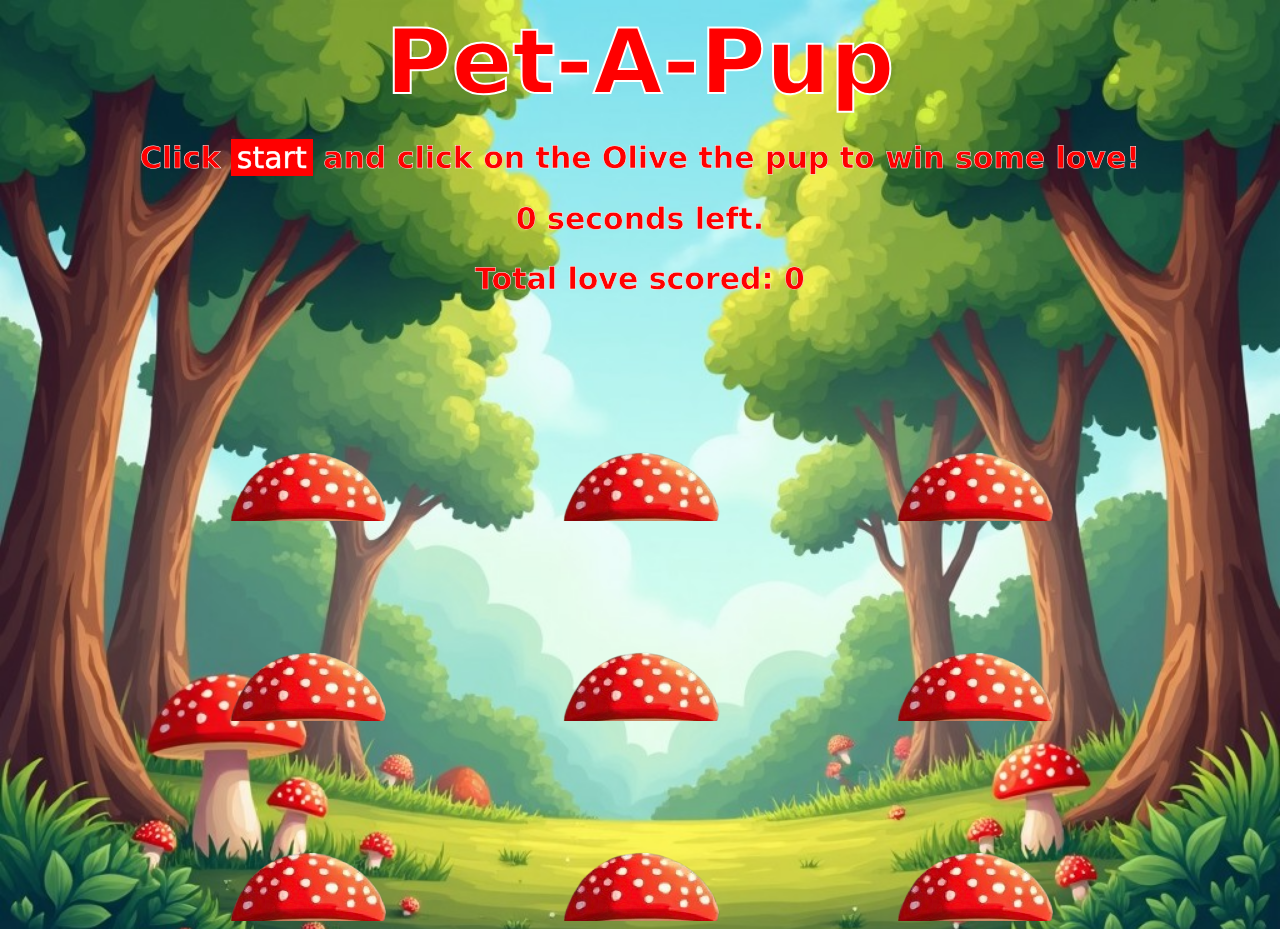
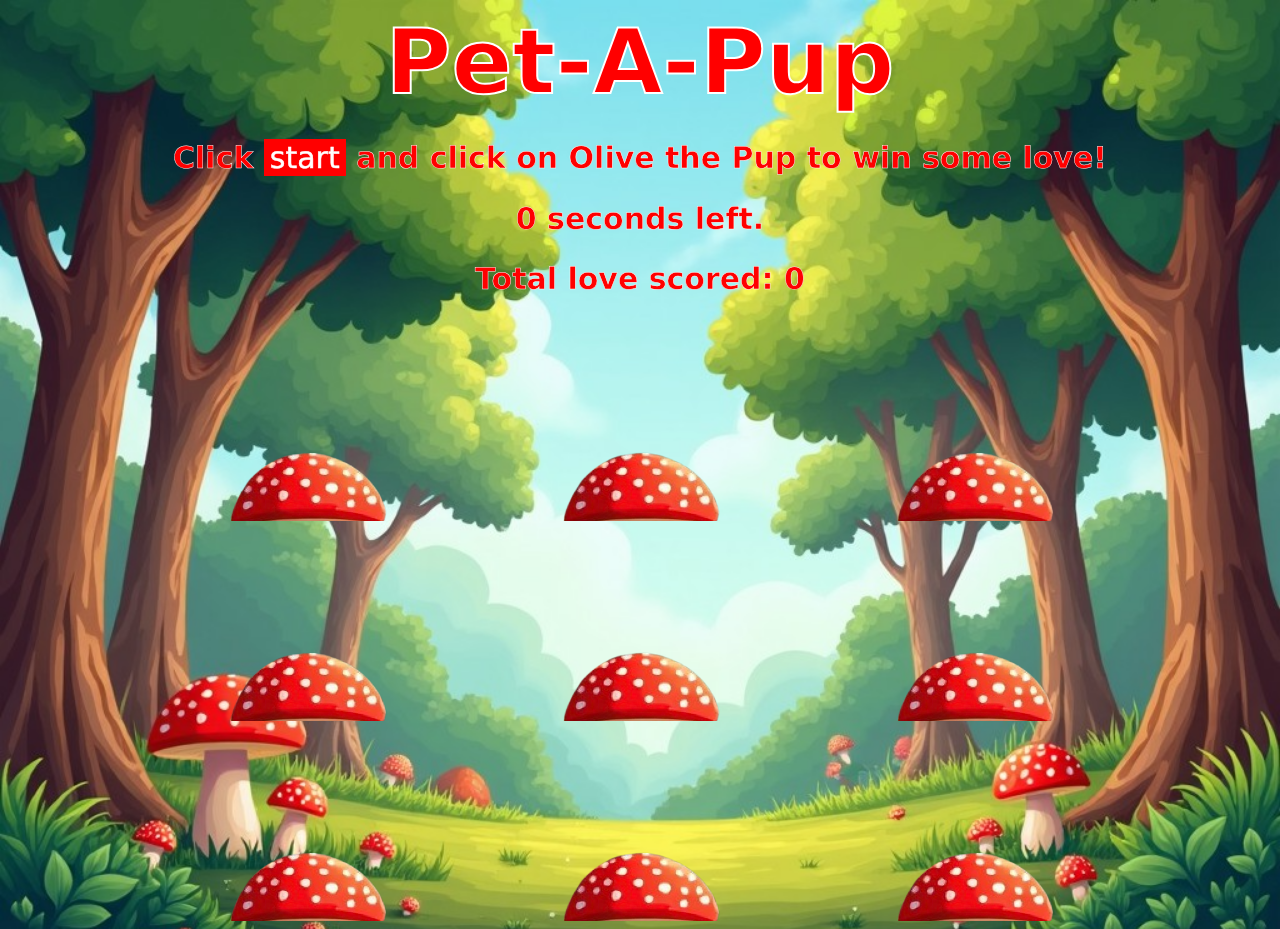
Before and after one commit to ultindigo/pet-a-pup, a website built with Parcel: page index.html in a window 1280 px wide. Built offline with nearby package versions, Linux system fonts and the light colour scheme.

Commit message:
Update index.html

```diff
--- a/index.html
+++ b/index.html
@@ -6,7 +6,7 @@
     <h1 id="title">Pet-A-Pup</h1>
     <div>
       <div>
-        <h2>Click <button id="start">start</button> and click on the Olive the pup to win some love!</h2>
+        <h2>Click <button id="start">start</button> and click on Olive the Pup to win some love!</h2>
       </div>
       <div>
         <h2><span id="timer">0</span> seconds left.</h2>
```
